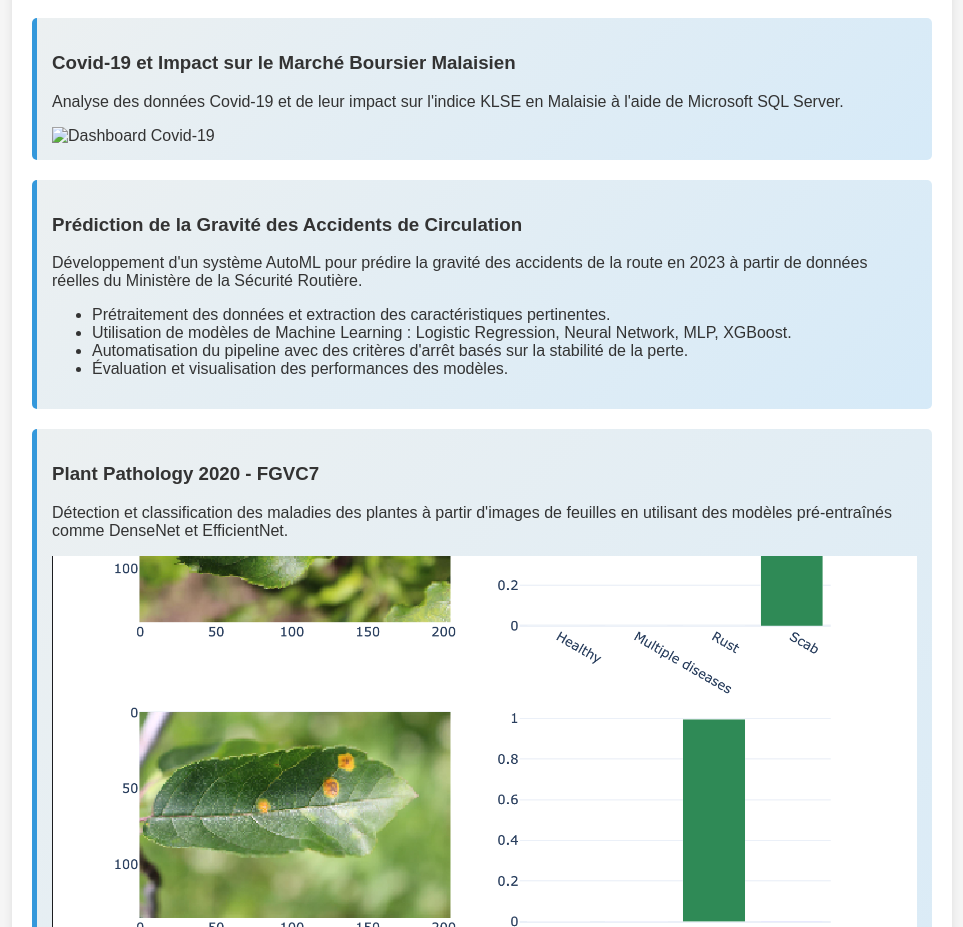
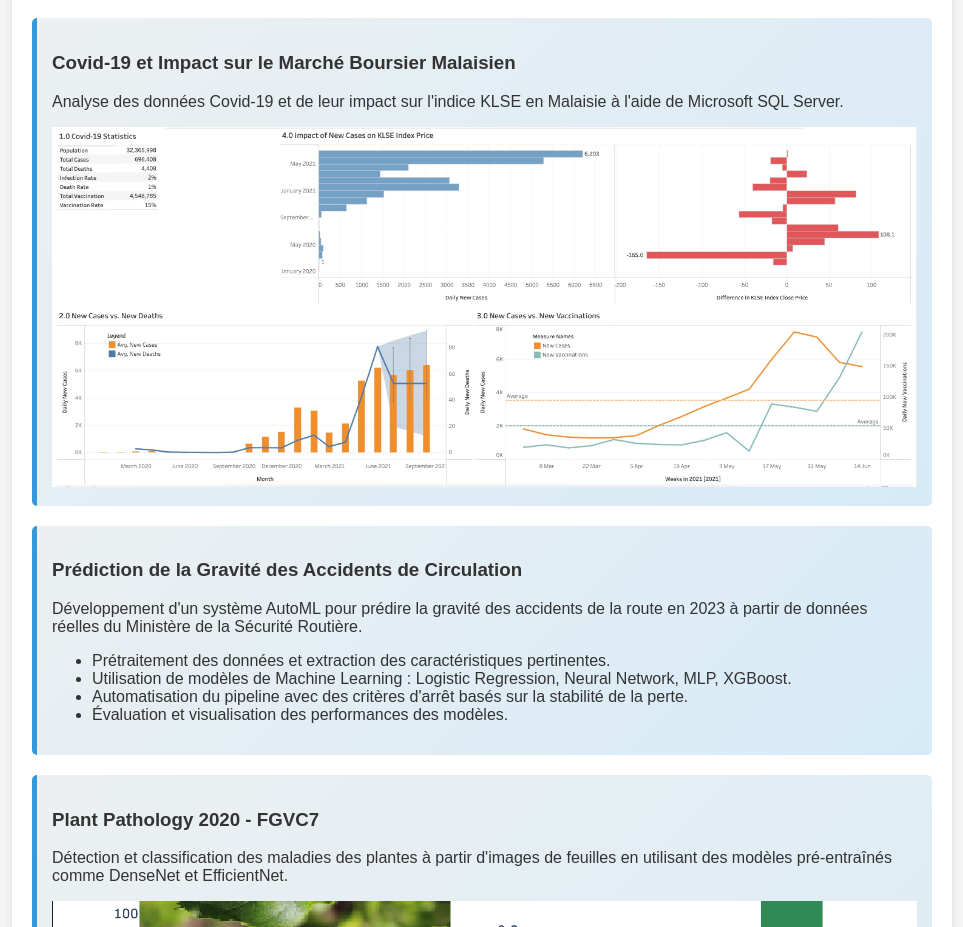
Before and after one commit to heisolade/portfolio, a website built with webpack: page index.html in a window 1280 px wide. Shown: the part 1143-2070 px from the top of the page, without its empty margins (158-1121 px from the left). Built offline with nearby package versions, Linux system fonts and the light colour scheme; files whose address does not match are found by name.

Commit message:
Update index.html

```diff
--- a/index.html
+++ b/index.html
@@ -41,7 +41,7 @@
         <div class="project">
             <h3>Covid-19 et Impact sur le Marché Boursier Malaisien</h3>
             <p>Analyse des données Covid-19 et de leur impact sur l'indice KLSE en Malaisie à l'aide de Microsoft SQL Server.</p>
-            <img src="img/dashboard.png" alt="Dashboard Covid-19" width="100%">
+            <img src="img/dashboard.jpeg" alt="Dashboard Covid-19" width="100%">
         </div>
 
         <div class="project">
```
